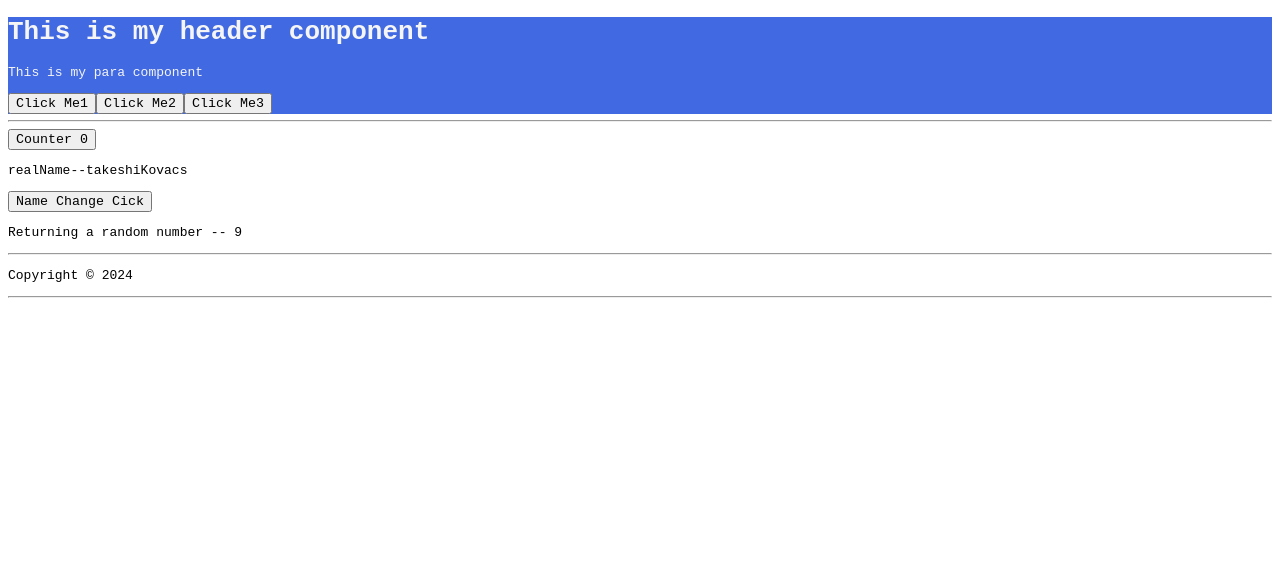
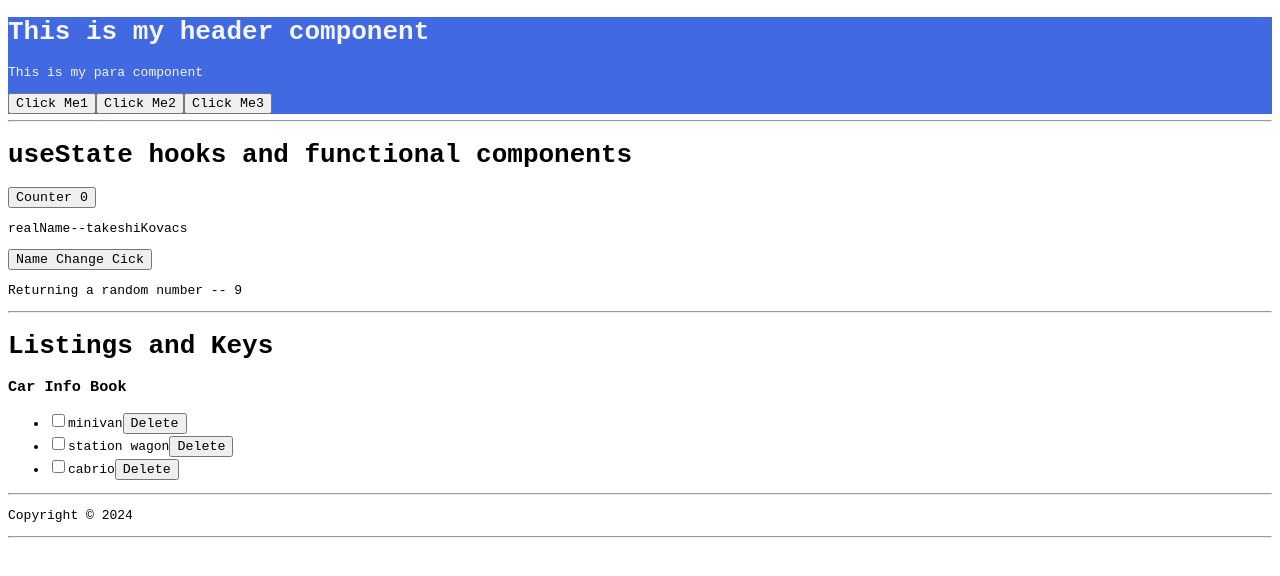
Before and after one commit to kovacs7/React-Notes, a React (Vite) app in the folder lesson-1/: page / in a window 1280 px wide. Shown: the top 576 px of the page. Built offline with nearby package versions, Linux system fonts and the light colour scheme.

Commit message:
useState hook with array of objects, CRUD method

```diff
--- a/lesson-1/src/App.jsx
+++ b/lesson-1/src/App.jsx
@@ -1,4 +1,5 @@
 import Content from "./components/Content"
+import Content2 from "./components/Content2"
 import Footer from "./components/Footer"
 import Header from "./components/Header"
 
@@ -8,6 +9,7 @@ const App = () => {
     <div>
       <Header/><hr/>
       <Content/><hr/>
+      <Content2/><hr/>
       <Footer/><hr/>
     </div>
   )
--- a/lesson-1/src/components/Content.jsx
+++ b/lesson-1/src/components/Content.jsx
@@ -27,6 +27,7 @@ const Content = () => {
 
   return (
     <main>
+        <h1>useState hooks and functional components</h1>
         <button onClick={counterHandle}>Counter {count}</button>
         <br/>
         <p>{name}</p>
--- /dev/null
+++ b/lesson-1/src/components/Content2.jsx
@@ -0,0 +1,75 @@
+import { useState } from "react"
+
+const Content2 = () => {
+    // https://dev.to/joelynn/react-hooks-working-with-state-arrays-2n2g
+    // refer for better understanding on how to use array of objects with state hooks
+
+  const [items, setItems] = useState([
+    {
+      color: "purple",
+      type: "minivan",
+      registration: new Date("2017-01-03"),
+      capacity: 7,
+      included : false
+    },
+    {
+      color: "red",
+      type: "station wagon",
+      registration: new Date("2018-03-03"),
+      capacity: 5,
+      included : false
+    },
+    {
+      color: "red",
+      type: "cabrio",
+      registration: new Date("2016-05-02"),
+      capacity: 2,
+      included : false
+    },
+  ])
+
+const handleCheck = (item)=> {
+    // create a new array of objects to update then use useState hook
+    let updatedItems = items.map((myObj)=>{
+        if (myObj === item){
+            myObj.included = !myObj.included
+            return myObj
+        } else {
+            return myObj
+        }
+    })
+    setItems(updatedItems)
+}
+
+const handleDelete = (item) => {
+    // let updatedItems = items.map((myObj)=>{myObj !== item})
+    // setItems(updatedItems)
+    // some kind of error thats why commented it out
+}
+
+  return (
+     <main>
+        <h1>Listings and Keys</h1>
+        <h3>Car Info Book</h3>
+        <ul>
+            {items.map((item) =>( // remember to use parenthesis instead of curly brackets, it doesnt render the xml.
+                <li className="item" key={item.registration}>
+                    <input
+                        type="checkbox"
+                        onChange={() => handleCheck(item)} // have to create an anonymous fn, because normally writing fn will take it as normal xml element.
+                        checked={item.included} // takes the boolean value
+                    />
+                    <label
+                        style={item.included ? {textDecoration: "line-through"} : null} // remember it for todo lists
+                    >
+                    {item.type}
+                    </label>
+                    <button onClick={() => {handleDelete(item)}}>Delete</button>
+                </li>
+            ))}
+        </ul>
+     </main>
+  )
+}
+
+export default Content2
```
